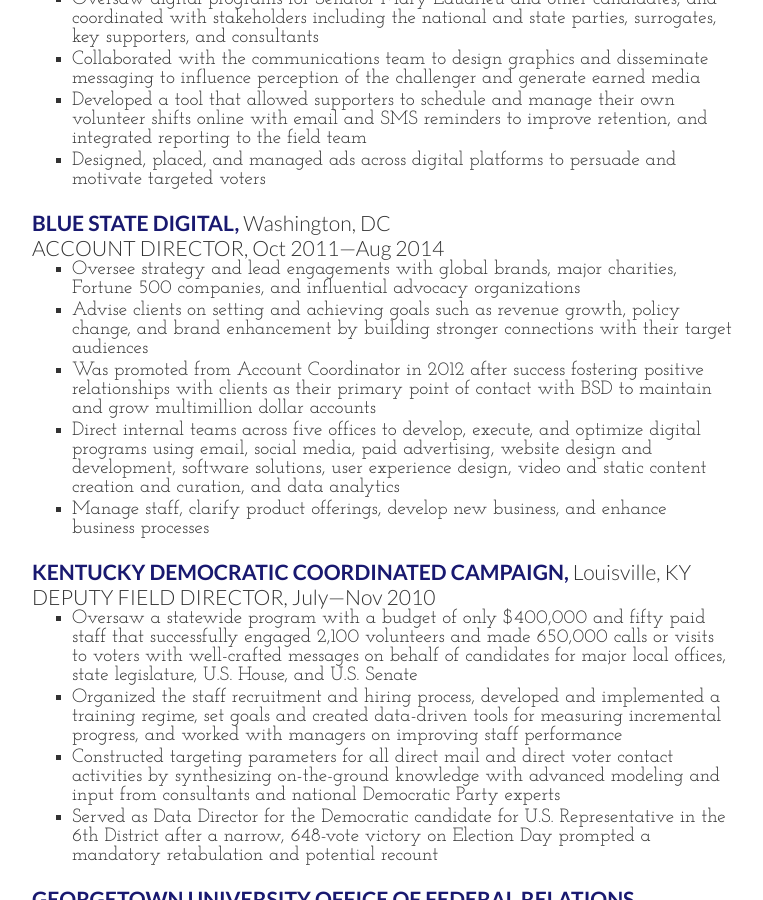
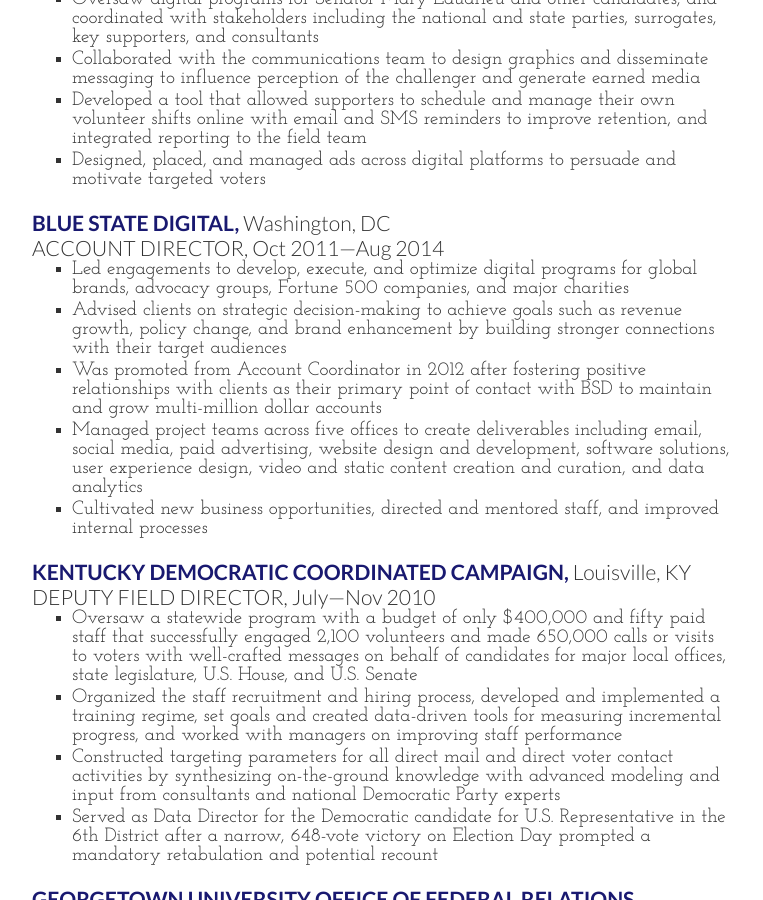
Before and after one commit to petesolecki/www-ps, a Jekyll site: the page resume/index-new.html, which Jekyll copies as it is, in a window 1280 px wide and 900 px high, scrolled down 563 px. Shown: the whole window, without its empty margins (258-1021 px from the left). Built offline with Jekyll 4.4.1, drawn with Linux system fonts in a browser that asks for light colours; Markdown is read by kramdown in place of the engine named in the settings.

Commit message:
res new
updated BSD

```diff
--- a/resume/index-new.html
+++ b/resume/index-new.html
@@ -153,26 +153,19 @@
 
 	<ul>
 
-		<li>Oversee strategy and lead engagements with global brands, major charities,
-			Fortune 500 companies, and influential advocacy organizations
+		<li>Led engagements to develop, execute, and optimize digital programs for global brands, advocacy groups, Fortune 500 companies, and major charities
 		</li>
 
-		<li>Advise clients on setting and achieving goals such as revenue
-			growth, policy change, and brand enhancement by building stronger connections
-			with their target audiences
+		<li>Advised clients on strategic decision-making to achieve goals such as revenue growth, policy change, and brand enhancement by building stronger connections with their target audiences
 		</li>
 
-		<li>Was promoted from Account Coordinator in 2012 after success fostering positive relationships with clients as their primary point of contact with BSD to maintain and grow multimillion dollar accounts
+		<li>Was promoted from Account Coordinator in 2012 after fostering positive relationships with clients as their primary point of contact with BSD to maintain and grow multi-million dollar accounts
 		</li>
 
-		<li>Direct internal teams across five offices to develop, execute,
-			and optimize digital programs using email, social media, paid advertising,
-			website design and development, software solutions, user experience design,
-			video and static content creation and curation, and data analytics
+		<li>Managed project teams across five offices to create deliverables including email, social media, paid advertising, website design and development, software solutions, user experience design, video and static content creation and curation, and data analytics
 		</li>
 
-		<li>Manage staff, clarify product offerings, develop new business,
-			and enhance business processes
+		<li>Cultivated new business opportunities, directed and mentored staff, and improved internal processes
 		</li>
 
 	</ul>
```
